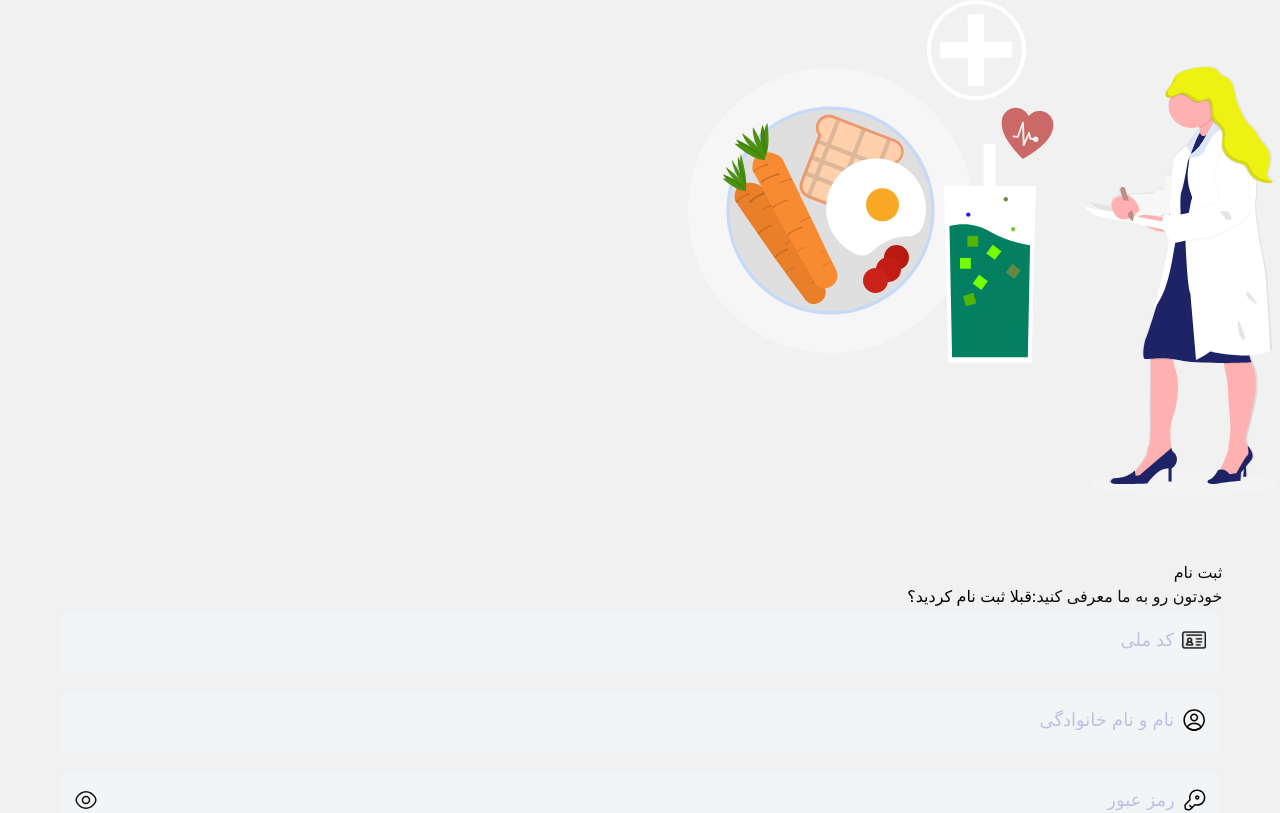
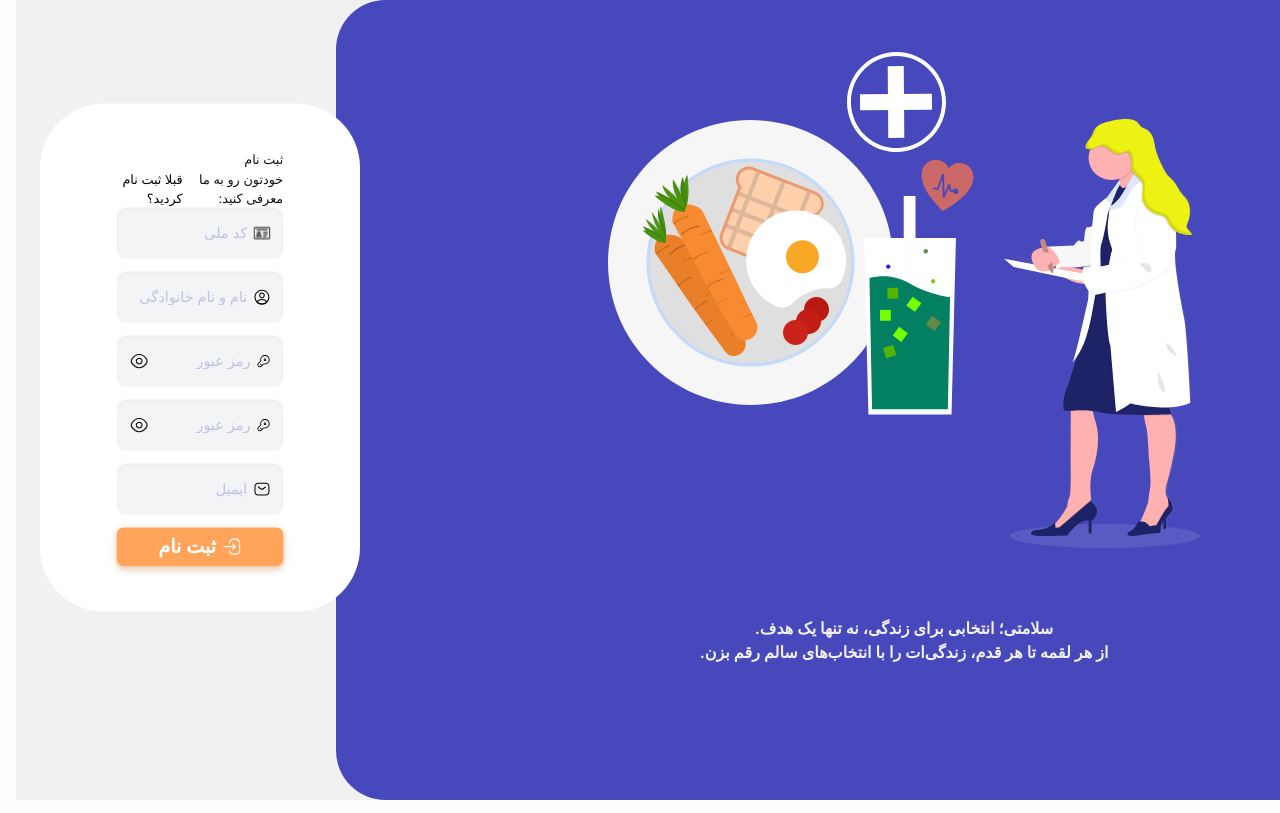
Before and after one commit to zahrabakhshandeh/Healthcare-Monitoring-Diet, a Next.js app: page /register/signup in a window 1280 px wide. Shown: the top 813 px of the page. Built offline with nearby package versions, Linux system fonts and the light colour scheme.

Commit message:
Add styles. Add styles and the entire layout of signup page. Add styles to signupBox component.

```diff
--- a/src/app/register/signup/page.tsx
+++ b/src/app/register/signup/page.tsx
@@ -1,16 +1,28 @@
 import SignUpArt from "/public/signup.svg";
 import SignupBox from "@/components/SignupComponents/SignupBox";
+import BlueBackground from "@/components/LoginComponents/LoginPageBackground"
+
 const SignUpPage = () => {
-
   return (
-    <div className="grid grid-col-2 bg-[var(--hr-gray)]">
-      <div className="">
-          <SignUpArt />
+    <section className="flex flex-row justify-center lg:justify-start bg-[var(--hr-gray)]">
+      <div className="rotate-180 flex justify-centers">
+        <BlueBackground />
       </div>
-      <div className="">
-          <SignupBox/>
+      <div className="flex justify-center flex-row lg:absolute lg:m-10 z-2 gap-52">
+        <div className="flex flex-col items-center justify-center ms-14">
+          <div className="lg:flex justify-center items-center md:hidden">
+              <SignUpArt />
+          </div>
+          <div className="md:pt-1 flex flex-col items-center">
+              <span className="xl:pt-16 text-[var(--hr-gray)] font-semibold xl:text-base">سلامتی؛ انتخابی برای زندگی، نه تنها یک هدف.</span>
+              <span className="text-[var(--hr-gray)]  font-semibold text-base"> از هر لقمه تا هر قدم، زندگی‌ات را با انتخاب‌های سالم رقم بزن.</span>
+          </div>
+        </div>
+        <div className="flex justify-center items-center">
+            <SignupBox/>
+        </div>
       </div>
-    </div>
+    </section>
   );
 };
 export default SignUpPage;
--- a/src/components/LoginComponents/LoginPageBackground/styles.module.css
+++ b/src/components/LoginComponents/LoginPageBackground/styles.module.css
@@ -4,5 +4,5 @@
     width: 75vw;
     height: 100vh;
     background-color: #4648BC;
-    border-radius: 0 50px 50px 0;
+    border-radius: 0 3.1rem 3.1rem 0;
 }
--- a/src/components/SignupComponents/SignupBox/styles.module.css
+++ b/src/components/SignupComponents/SignupBox/styles.module.css
@@ -1,6 +1,10 @@
 .SignupBox{
+    background-color: #ffff;
+    border-radius: 5rem;
+    max-width: 667px;
     display: flex;
     flex-direction: column;
     justify-content: center;
-    padding: 4rem 3.6rem;
+    padding: 3.6rem 6rem;
+    transform: scale(.8);
 }
```
